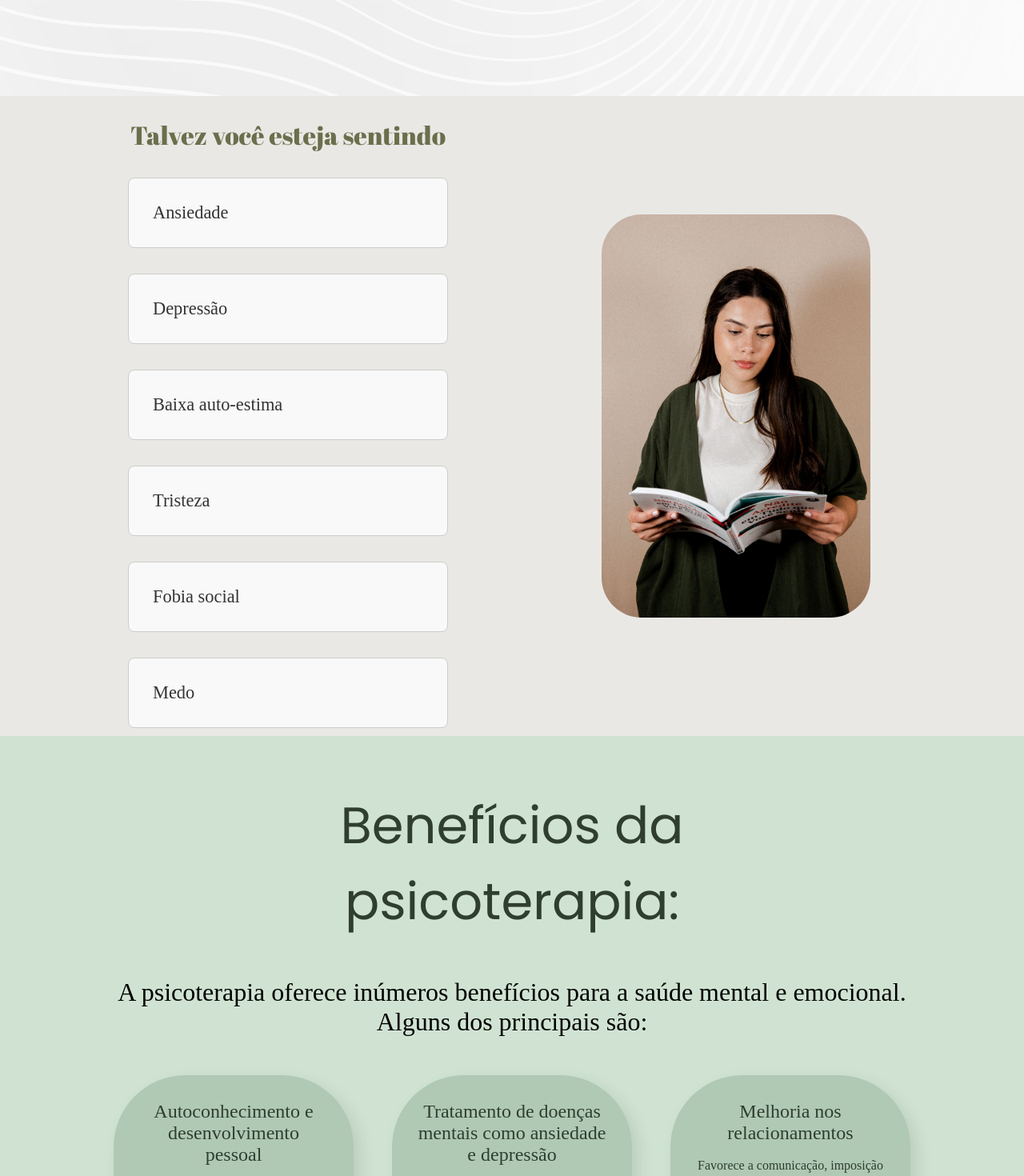
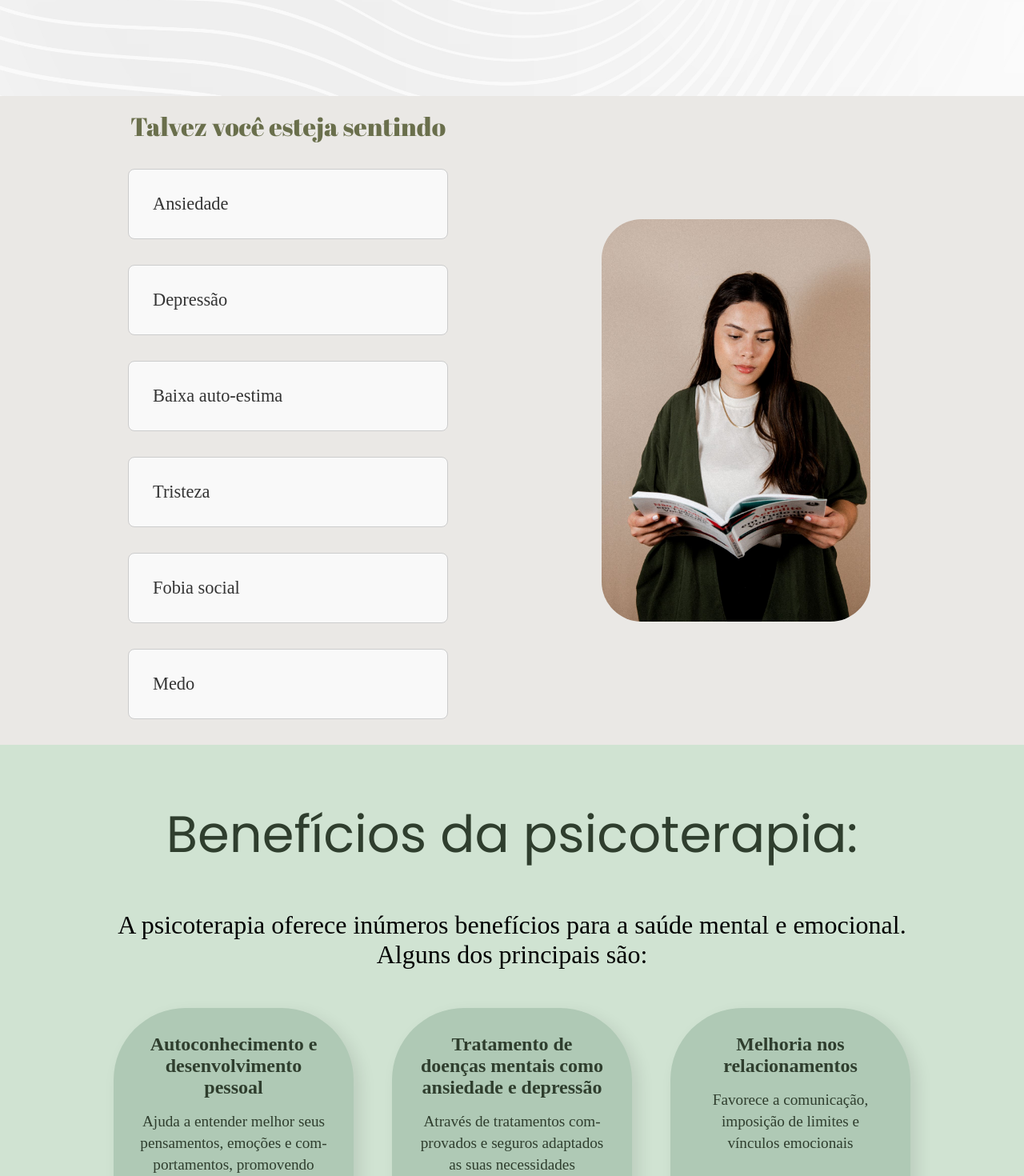
Before and after one commit to kauacode/psychologist-personal-site, a React (Vite) app: page / in a window 1280 px wide. Shown: the part 580-2050 px from the top of the page at 80% size. Built offline with nearby package versions, Linux system fonts and the light colour scheme.

Commit message:
styles: ajustado estilos para ficar melhor na versao mobile, e para que o conteudo nao saia da tela

```diff
--- a/src/components/Benefits/Benefits.module.css
+++ b/src/components/Benefits/Benefits.module.css
@@ -11,13 +11,13 @@
 }
 
 .titleContainer {
-  font-size: 4rem;
+  font-size: 3rem;
   color: #2F3E2E;
-  max-width: 800px;
+  max-width: 900px;
 }
 
 .subtitleContainer {
-  font-size: 2rem;
+  font-size: 1.5rem;
 }
 
 .cardsWrapper {
@@ -30,3 +30,13 @@
   width: 100%;
   max-width: 1200px;
 }
+
+@media (min-width: 1280px) {
+  .titleContainer {
+    font-size: 4rem;
+  }
+
+  .subtitleContainer {
+    font-size: 2rem;
+  }
+}
--- a/src/components/Cards/Benefits/CardBenefits.module.css
+++ b/src/components/Cards/Benefits/CardBenefits.module.css
@@ -15,12 +15,13 @@
 
 .cardBenefits h3 {
   font-size: 1.5rem;
+  font-weight: 600;
   margin: 0;
 }
 
 .cardBenefits p {
   margin-top: 1rem;
-  font-size: 1rem;
+  font-size: 1.2rem;
   line-height: 1.4;
   word-wrap: break-word;
   overflow-wrap: break-word;
--- a/src/components/Cards/Wellness/CardWellness.jsx
+++ b/src/components/Cards/Wellness/CardWellness.jsx
@@ -6,7 +6,7 @@ const Card = ({title, description, isOpen, onToggle }) => {
   Card.propTypes = {
     title: PropTypes.string.isRequired,
     description: PropTypes.string.isRequired,
-    isOpen: PropTypes.number,
+    isOpen: PropTypes.bool,
     onToggle: PropTypes.func
   };
 
--- a/src/components/Wellness/Wellness.module.css
+++ b/src/components/Wellness/Wellness.module.css
@@ -33,13 +33,14 @@ h1 {
   font-family: var(--poppins);
   font-size: 2rem;
   color: var(--green-dark);
+  height: fit-content;
 }
 
 @media(min-width: 1280px) {
   .backgroundContainer {
     flex-direction: row;
     justify-content: space-between;
-    height: 100vh;
+    min-height: 100vh;
     padding: 0 5rem;
   }
 
@@ -50,6 +51,7 @@ h1 {
     align-items: center;
     text-align: left;
     order: 1;
+    margin-bottom: 2rem;
   }
 
   .imageContainer {
```
